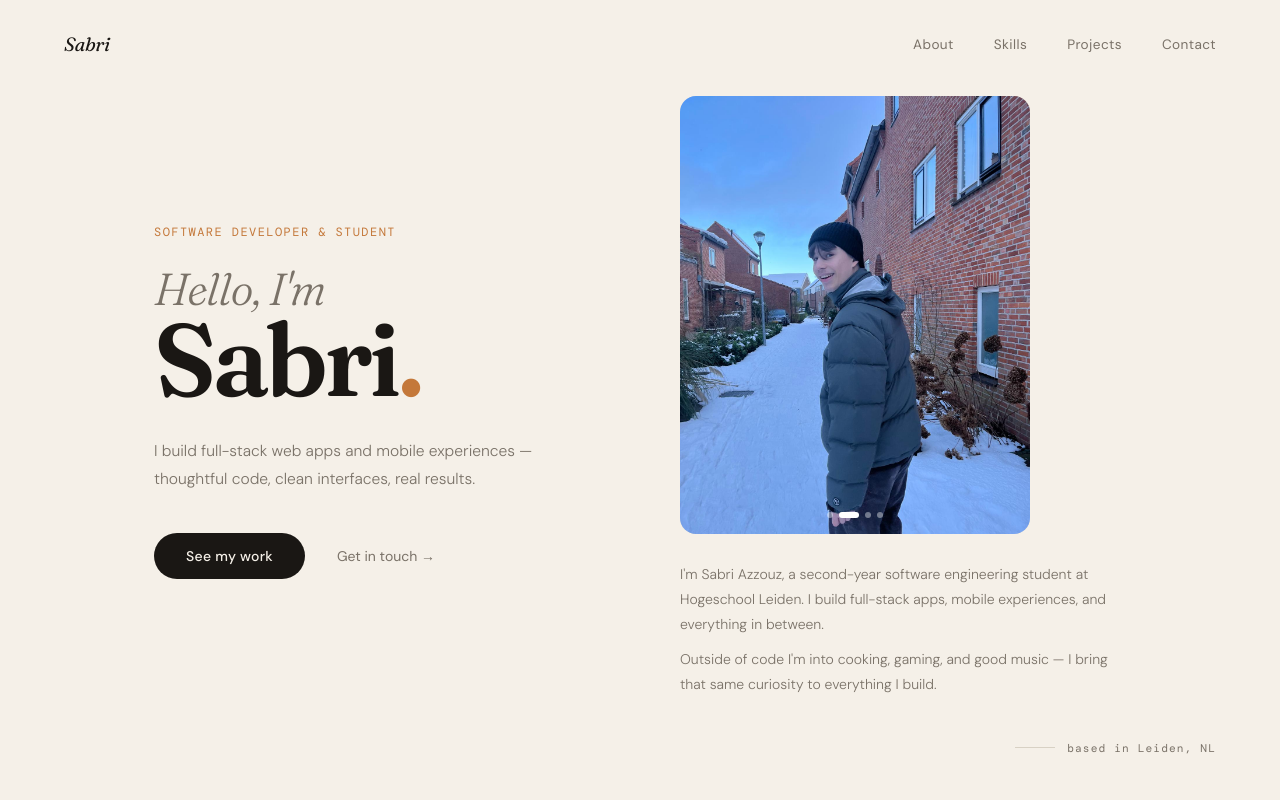
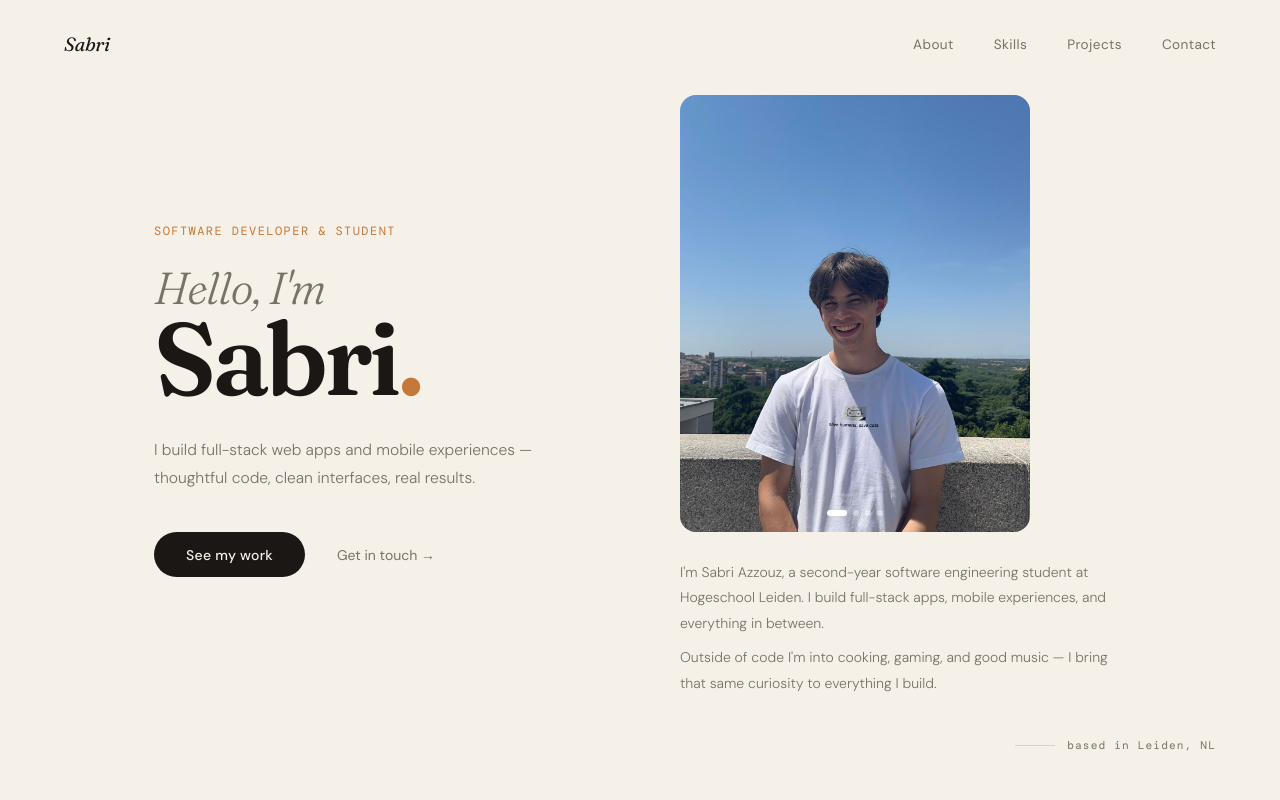
Before and after one commit to SabriAz/portfolio, a Vue app: page / in a window 1280 px wide. Shown: the top 800 px of the page. Built offline with nearby package versions, Linux system fonts and the light colour scheme; a web font is replaced by a local one.

Commit message:
fix: Fixed hero section

```diff
--- a/src/components/HeroSection.vue
+++ b/src/components/HeroSection.vue
@@ -60,14 +60,14 @@
   current.value = (current.value + 1) % 4
 }
 
-onMounted(() => { timer = setInterval(next, 3500) })
+onMounted(() => { timer = setInterval(next, 7000) })
 onUnmounted(() => clearInterval(timer))
 </script>
 
 <style scoped>
 .hero {
+  max-height: 100vh;
   width: 100%;
-  min-height: 100vh;
   display: flex;
   flex-direction: column;
   justify-content: center;
```
